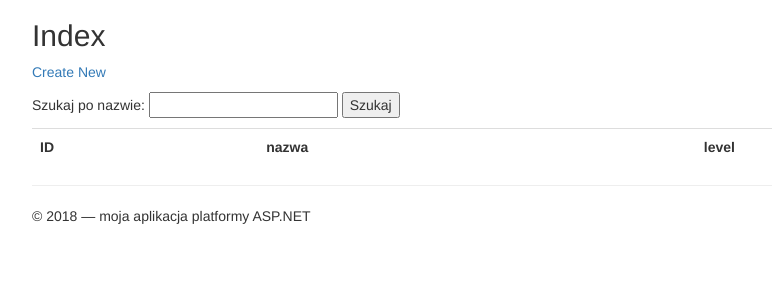
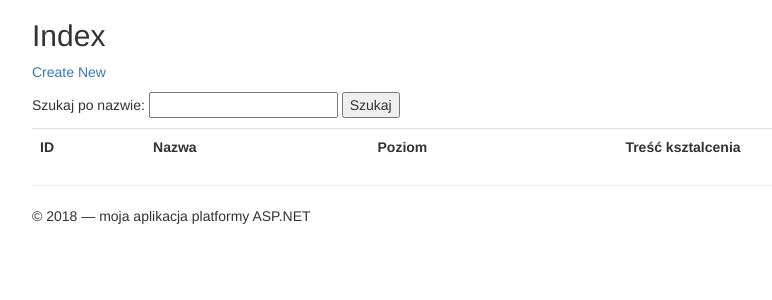
Before and after one commit to Jakub-Sadowski/Dziennik-MVC, an ASP.NET MVC app: template Dziennik/Views/Przedmiot/Index.cshtml in a window 1280 px wide. Shown: the part 51-351 px from the top of the page, without its empty margins (38-810 px from the left). Run offline with ASP.NET Core 8 and stand-ins for ASP.NET MVC 5, Linux system fonts and the light colour scheme; the template is opened without the code that fills it, so the values that code supplies are empty; the project's own start-up code is not run, and a stand-in starts its controllers and pages; some libraries are stand-ins or nearby versions.

Commit message:
DI2018-8 Wizualne poprawki

```diff
--- a/Dziennik/Controllers/PrzedmiotController.cs
+++ b/Dziennik/Controllers/PrzedmiotController.cs
@@ -26,6 +26,10 @@
             {
                 przedmioty = przedmioty.Where(p => p.nazwa == nazwa);
             }
+			foreach(var p in przedmioty)
+			{
+				p.Tresc_ksztalcenia.plikSciezka = FileHandler.getFileName(p.Tresc_ksztalcenia.plikSciezka);
+			}
             return View(przedmioty.ToList());
         }
 
--- a/Dziennik/Models/Przedmiot.cs
+++ b/Dziennik/Models/Przedmiot.cs
@@ -15,14 +15,14 @@
 
     {
         public int? ID { get; set; }
-        [Required] public string nazwa { get; set; }
-        [Required] public kl level { get; set; }
+        [Display(Name = "Nazwa")][Required] public string nazwa { get; set; }
+		[Display(Name = "Poziom")] [Required] public kl level { get; set; }
 
         public virtual ICollection<Ocena> Oceny { get; set; }
         public virtual ICollection<Lekcja> Lekcje { get; set; }
         public virtual ICollection<Plik> Pliki { get; set; }
         public virtual ICollection<Test> Testy { get; set; }
-        public virtual Tresc_ksztalcenia Tresc_ksztalcenia { get; set; }
+		[Display(Name = "Treść ksztalcenia")] public virtual Tresc_ksztalcenia Tresc_ksztalcenia { get; set; }
 
     }
 
--- a/Dziennik/Views/Przedmiot/Index.cshtml
+++ b/Dziennik/Views/Przedmiot/Index.cshtml
@@ -19,31 +19,21 @@
 
 <table class="table">
     <tr>
-        <th>
-            @Html.DisplayNameFor(model => model.ID)
-        </th>
-        <th>
-            @Html.DisplayNameFor(model => model.nazwa)
-        </th>
-        <th>
-            @Html.DisplayNameFor(model => model.level)
-        </th>
+        <th>@Html.DisplayNameFor(model => model.ID)</th>
+        <th>@Html.DisplayNameFor(model => model.nazwa)</th>
+        <th>@Html.DisplayNameFor(model => model.level)</th>
+        <th>@Html.DisplayNameFor(model => model.Tresc_ksztalcenia)</th>
         <th></th>
     </tr>
 
     @foreach (var item in Model)
     {
         <tr>
-            <td>
-                @Html.DisplayFor(modelItem => item.ID)
-            </td>
-            <td>
-                @Html.DisplayFor(modelItem => item.nazwa)
-            </td>
-            <td>
-                @Html.DisplayFor(modelItem => item.level)
-            </td>
-            <td>
+            <td>@Html.DisplayFor(modelItem => item.ID)</td>
+            <td>@Html.DisplayFor(modelItem => item.nazwa)</td>
+            <td>@Html.DisplayFor(modelItem => item.level)</td>
+						<td>@Html.ActionLink(Html.DisplayFor(model => item.Tresc_ksztalcenia.plikSciezka).ToString(), "DownloadTrescKsztalcenia", new { id = item.ID })</td>
+						<td>
                 @Html.ActionLink("Edit", "Edit", new { id = item.ID }) |
                 @Html.ActionLink("Details", "Details", new { id = item.ID }) |
                 @Html.ActionLink("Delete", "Delete", new { id = item.ID })
```
